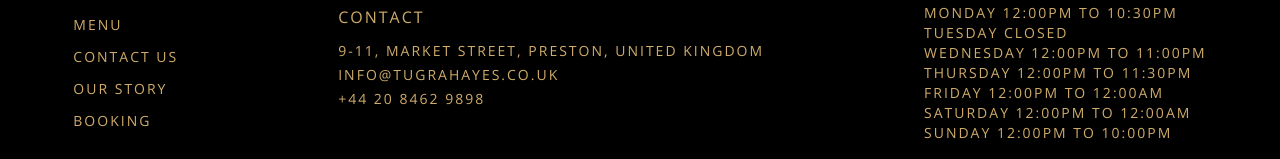
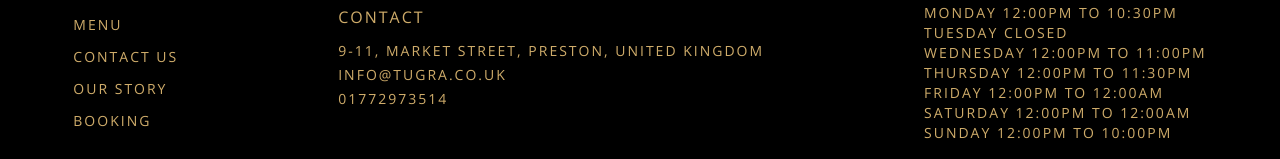
Before and after one commit to muhammedsheheer/tugra, a Next.js app: page / in a window 1280 px wide. Shown: the part 7260-7419 px from the top of the page. Built offline with nearby package versions, Linux system fonts and the light colour scheme; no server answers; a web font is replaced by a local one.

Commit message:
Update Footer.tsx

```diff
--- a/src/components/Footer.tsx
+++ b/src/components/Footer.tsx
@@ -71,16 +71,16 @@
                 9-11, Market Street, Preston, United Kingdom
               </Link>
               <Link
-                href={"mailto:info@humowatford.com"}
+                href={"mailto:info@tugra.co.uk"}
                 className="text-end font-open_sans text-sm font-[400] uppercase tracking-[2px] text-[#CFAC6A] md:text-start"
               >
-                info@tugrahayes.co.uk
+                info@tugra.co.uk
               </Link>
               <Link
-                href={"tele:+442084629898"}
+                href={"tele:+441772973514"}
                 className="text-end font-open_sans text-sm font-[400] uppercase tracking-[2px] text-[#CFAC6A] md:text-start"
               >
-                +44 20 8462 9898
+                01772973514
               </Link>
             </div>
           </div>
@@ -162,16 +162,16 @@
                   9-11, Market Street,  <br /> Preston, United Kingdom,
                 </Link>
                 <Link
-                  href={"mailto:info@tugrahayes.co.uk"}
+                  href={"mailto:info@tugra.co.uk"}
                   className="text-end font-open_sans text-sm font-[400] uppercase tracking-[2px] text-[#CFAC6A] md:text-start"
                 >
-                  info@tugrahayes.co.uk
+                  info@tugra.co.uk
                 </Link>
                 <Link
-                  href={"tele:+442084629898"}
+                  href={"tele:01772973514"}
                   className="text-end font-open_sans text-sm font-[400] uppercase tracking-[2px] text-[#CFAC6A] md:text-start"
                 >
-                  +44 20 8462 9898
+                  01772973514
                 </Link>
               </div>
             </div>
```
